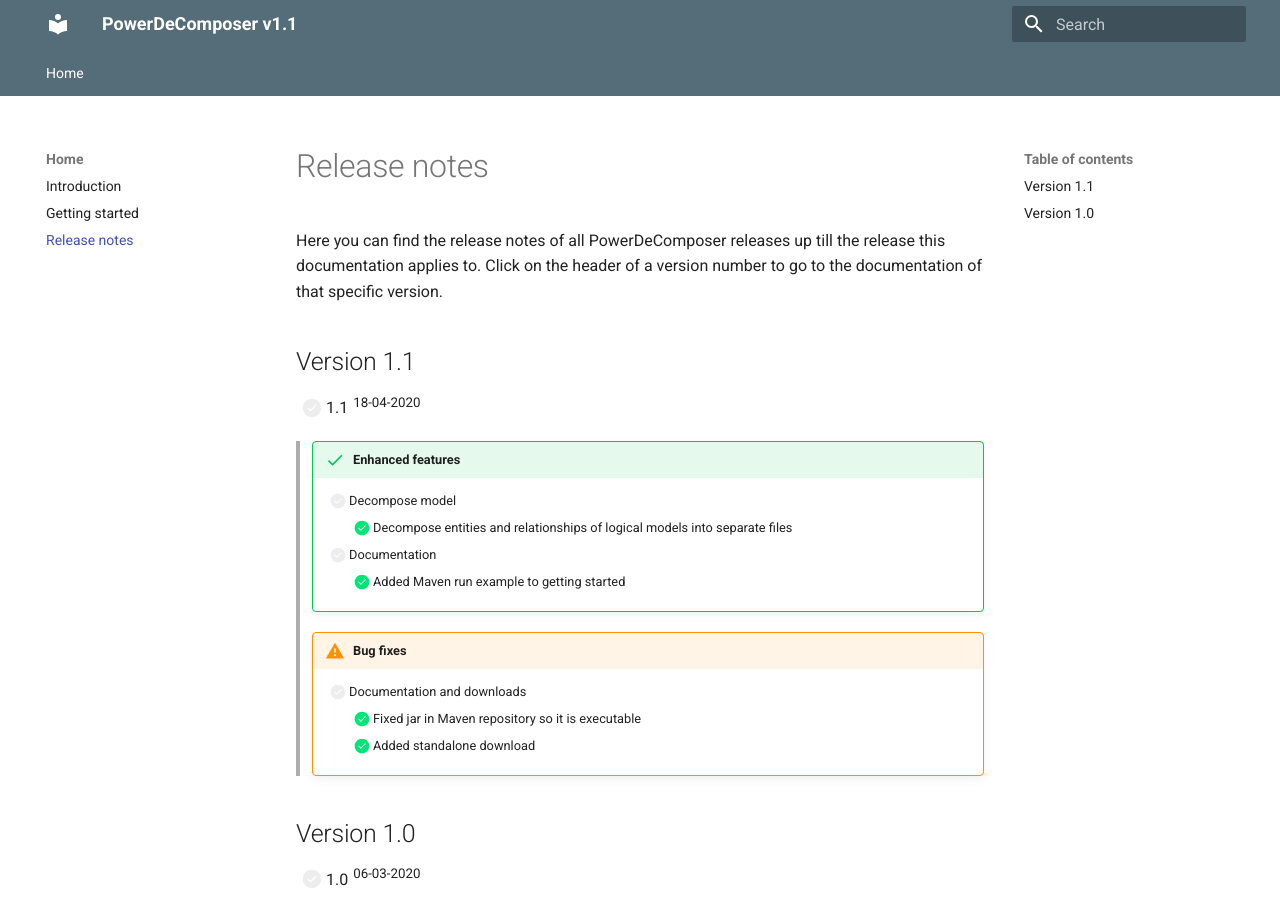
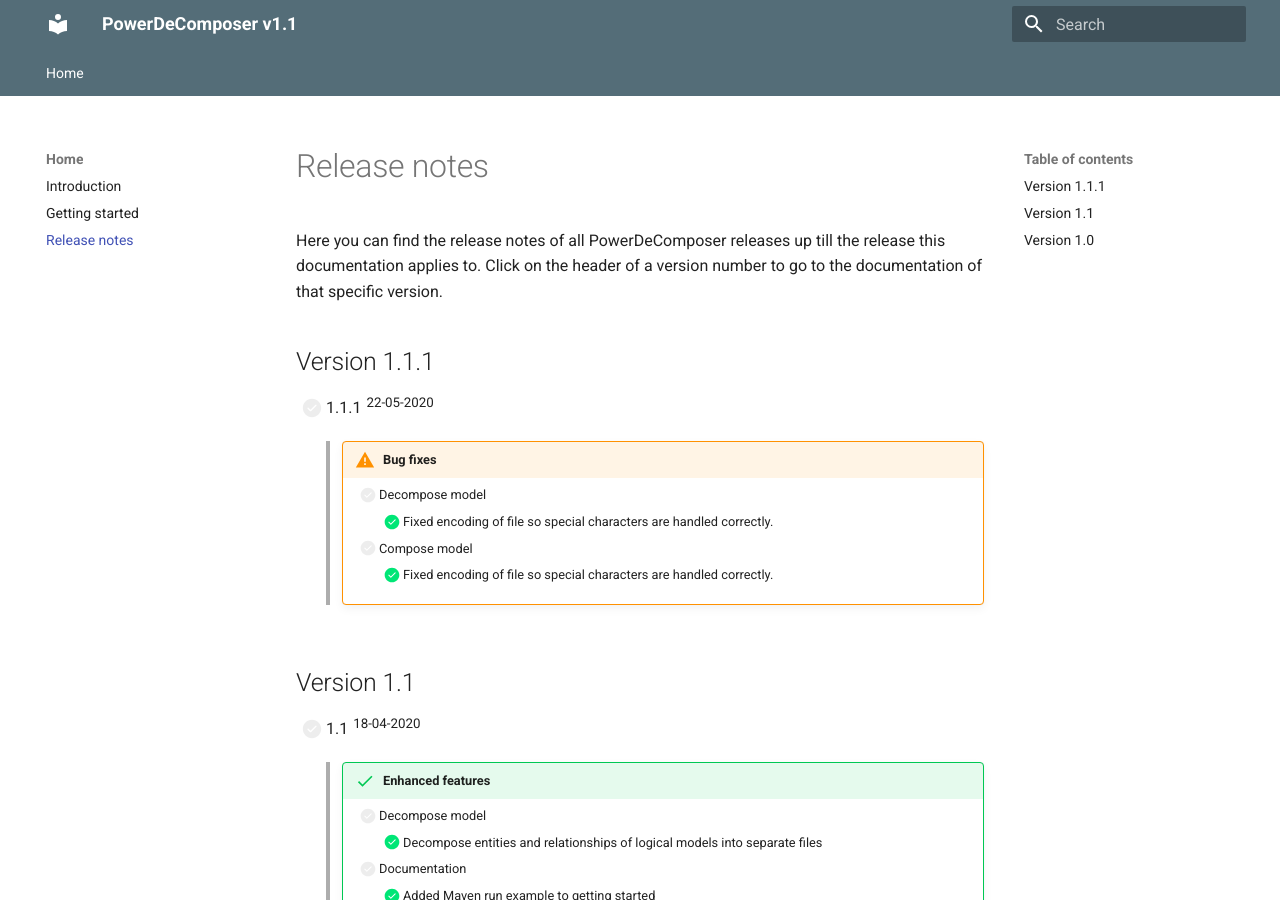
Before and after one commit to CrossBreezeNL/PowerDeComposer, an MkDocs documentation site: the page built from Documentation/docs/ReleaseNotes.md, in a window 1280 px wide and 900 px high. Built offline with MkDocs 1.6.1 and Material for MkDocs 9.7.7, drawn with Linux system fonts in a browser that asks for light colours.

Commit message:
Fixed tabs feature in mkdocs.yml. Added starting of chrome in the service docker command. Added bug fixes in release notes.

```diff
--- a/Documentation/docs/ReleaseNotes.md
+++ b/Documentation/docs/ReleaseNotes.md
@@ -20,10 +20,18 @@ Click on the header of a version number to go to the documentation of that speci
 [//]: # (>     * [ ] Binding)
 [//]: # (>         * [X] Some issue...)
 
+## Version 1.1.1
+
+- [ ] 1.1.1 <sup>22-05-2020</sup>
+> !!! warning "Bug fixes"
+>     * [ ] Decompose model
+>         - [X] Fixed encoding of file so special characters are handled correctly.
+>     * [ ] Compose model
+>         - [X] Fixed encoding of file so special characters are handled correctly.
+
 ## Version 1.1
 
 - [ ] 1.1 <sup>18-04-2020</sup>
-
 > !!! success "Enhanced features"
 >     * [ ] Decompose model
 >         - [X] Decompose entities and relationships of logical models into separate files
--- a/Documentation/mkdocs.yml
+++ b/Documentation/mkdocs.yml
@@ -14,7 +14,7 @@ theme:
   palette:
     primary: 'blue grey'
     accent: 'green'
-  feature:
+  features:
     tabs: true
 
 # Pages
```
Also changed, not shown: 1 other file.
